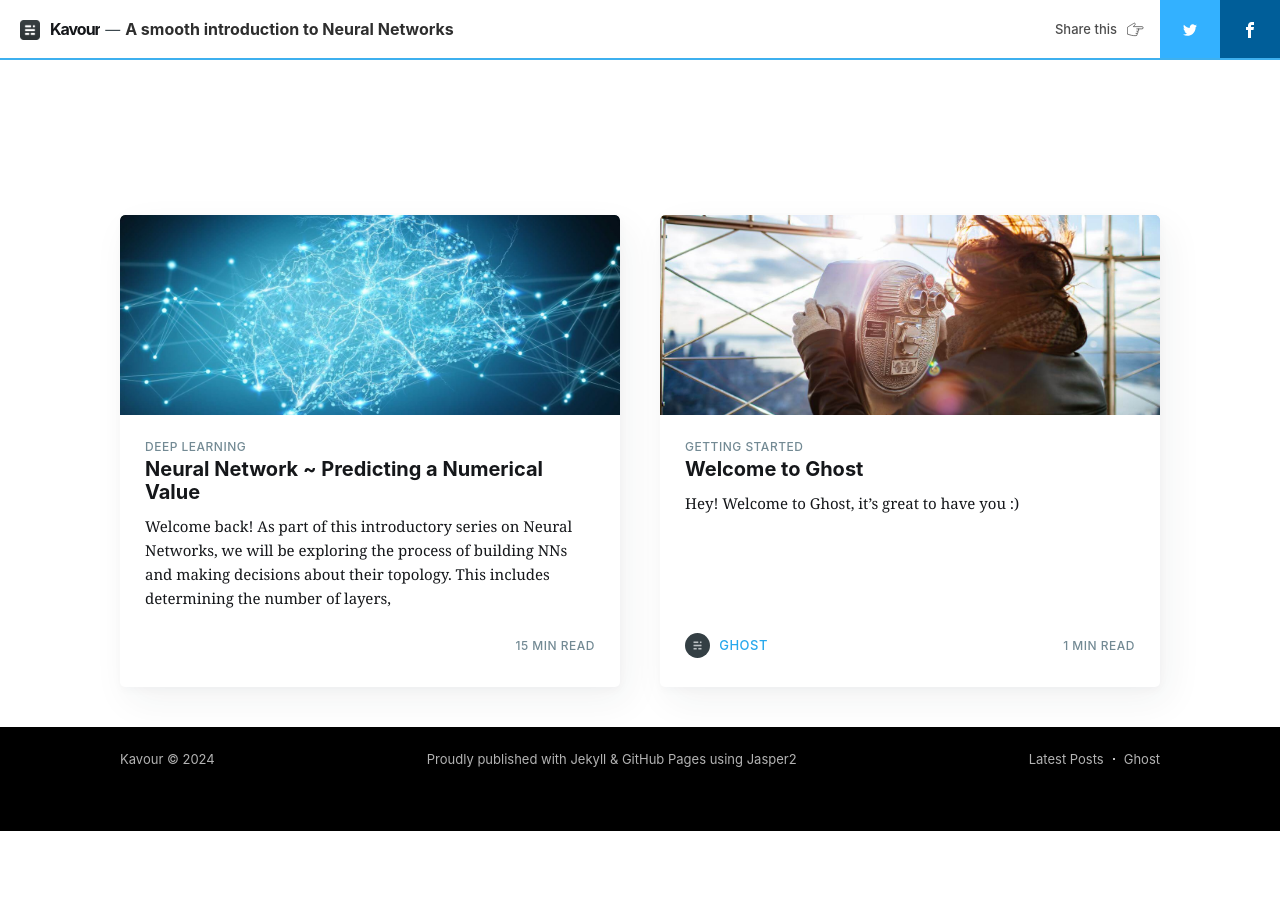
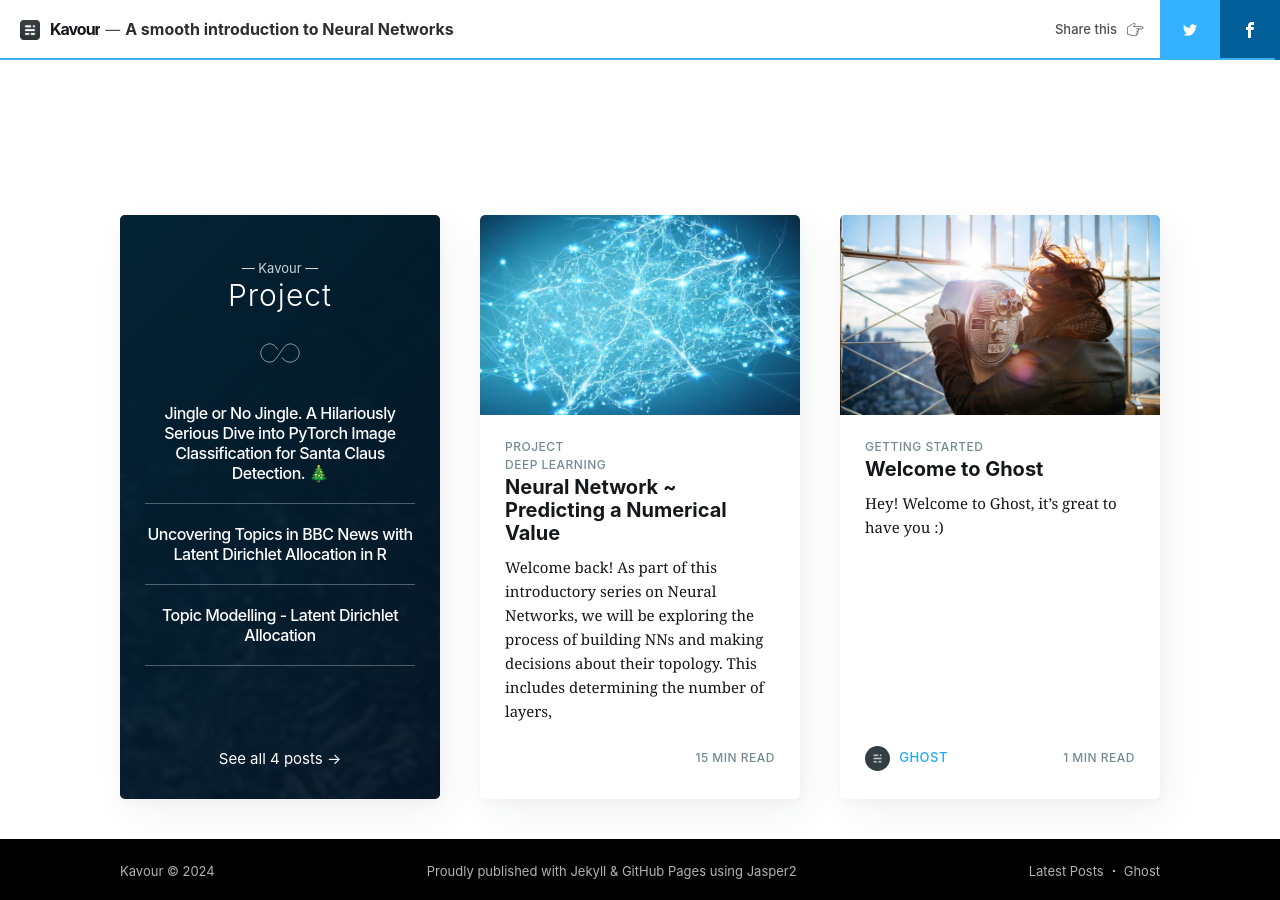
Before and after one commit to KavourEI/KavourEI.github.io, a Jekyll site: the page built from _posts/Projects/2023-02-09-neural_network_intro.md, in a window 1280 px wide and 900 px high, scrolled down 10658 px. Built offline with Jekyll 4.4.1, drawn with Linux system fonts in a browser that asks for light colours; nearby versions of some CDN libraries; comment, search, counter and statistics services are not loaded; before the commit the page ends 11489 px from its top, so only the background shows below that.

Commit message:
navigation change

```diff
--- a/_includes/navigation.html
+++ b/_includes/navigation.html
@@ -1,8 +1,8 @@
 <ul class="nav" role="menu">
     <li class="nav-home" role="menuitem"><a href="{{site.url}}">Home</a></li>
     <li class="nav-about" role="menuitem"><a href="{{ '/about' | relative_url }}">About</a></li>
-    <li class="nav-project" role="menuitem"><a href="{{site.baseurl}}posts/project/">Post</a></li>
-    <li class="nav-news" role="menuitem"><a href="{{site.baseurl}}posts/news/">News</a></li>
+    <li class="nav-project" role="menuitem"><a href="{{site.baseurl}}tag/project/">Post</a></li>
+    <li class="nav-news" role="menuitem"><a href="{{site.baseurl}}tag/news/">News</a></li>
     <!--
     <li class="nav-try-ghost" role="menuitem"><a href="https://ghost.org">Try Ghost</a></li>
     -->
--- a/_posts/Projects/2023-02-09-neural_network_intro.md
+++ b/_posts/Projects/2023-02-09-neural_network_intro.md
@@ -5,7 +5,7 @@
 navigation: True
 title: A smooth introduction to Neural Networks
 date: 2023-02-09
-tags: [Projects,Deep Learning]
+tags: [project,Deep Learning]
 class: post-template
 subclass: 'post'
 author: Kavour
--- a/_posts/Projects/2023-03-04-neural_network.md
+++ b/_posts/Projects/2023-03-04-neural_network.md
@@ -5,7 +5,7 @@
 navigation: True
 title: Neural Network ~ Predicting a Numerical Value
 date: 2023-03-04
-tags: [Deep Learning]
+tags: [project, Deep Learning]
 class: post-template
 subclass: 'post'
 author: Kavour
--- a/_posts/Projects/2023-10-05-lda_fundamentals.md
+++ b/_posts/Projects/2023-10-05-lda_fundamentals.md
@@ -5,7 +5,7 @@
 navigation: True
 title: Topic Modelling - Latent Dirichlet Allocation
 date: 2023-10-5
-tags: [Machine Learning, NLP, Bayesian Statistics]
+tags: [project,Machine Learning, NLP, Bayesian Statistics]
 class: post-template
 subclass: 'post'
 author: Kavour
```
